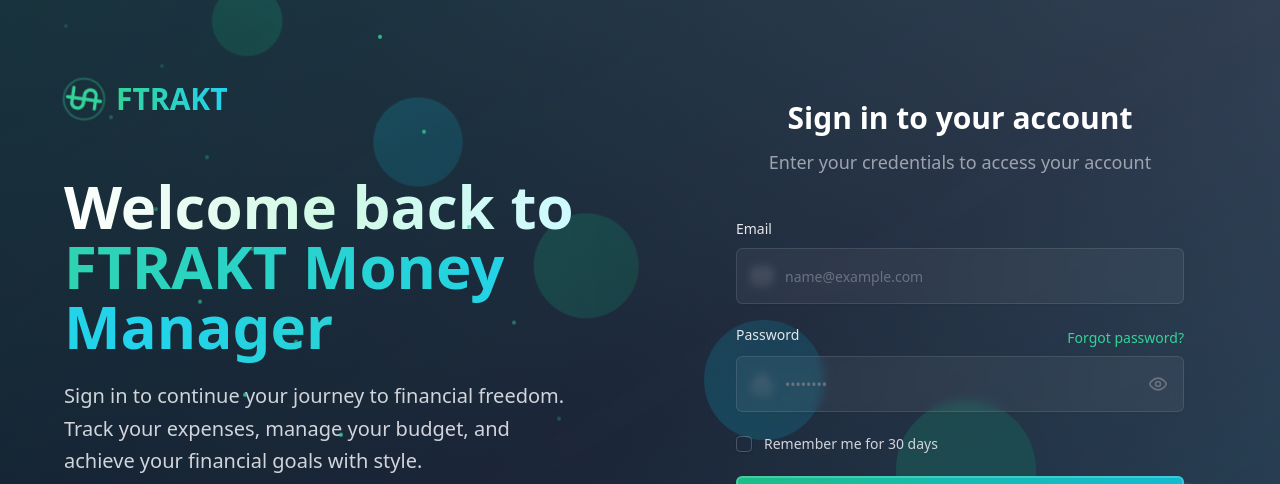
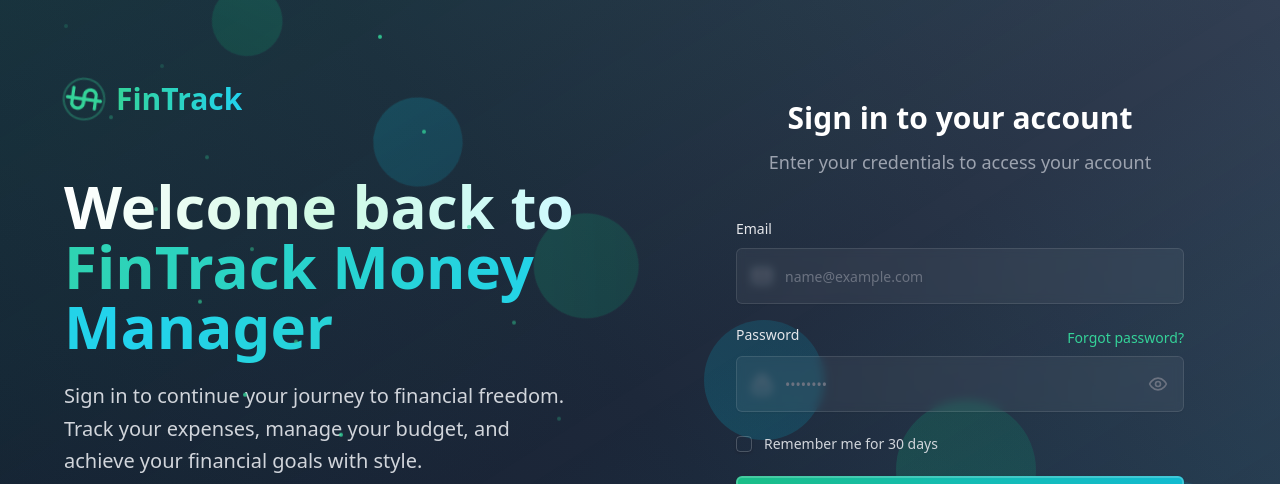
Before and after one commit to akmalhen/money-manager-ftrakt, a Next.js app: page /login in a window 1280 px wide. Shown: the top 484 px of the page. Built offline with nearby package versions, Linux system fonts and the light colour scheme; no server answers.

Commit message:
consistency of name apps

```diff
--- a/components/form/LoginForm.tsx
+++ b/components/form/LoginForm.tsx
@@ -358,7 +358,7 @@
               />
             </motion.div>
             <span className="text-3xl font-bold bg-gradient-to-r from-emerald-400 to-cyan-400 bg-clip-text text-transparent">
-              FTRAKT
+              FinTrack
             </span>
           </motion.div>
 
@@ -377,7 +377,7 @@
                 transition={TEXT_TRANSITION}
                 className="bg-gradient-to-r from-emerald-400 via-cyan-400 to-emerald-400 bg-clip-text text-transparent bg-[length:200%_100%]"
               >
-                FTRAKT Money Manager
+                FinTrack Money Manager
               </motion.span>
             </h1>
             <p className="text-gray-300 mb-12 text-xl leading-relaxed">
--- a/components/form/RegisterForm.tsx
+++ b/components/form/RegisterForm.tsx
@@ -373,7 +373,7 @@
               />
             </motion.div>
             <span className="text-3xl font-bold bg-gradient-to-r from-emerald-400 to-cyan-400 bg-clip-text text-transparent">
-              FTRAKT
+              FinTrack
             </span>
           </motion.div>
 
--- a/components/ui/resizable-navbar.tsx
+++ b/components/ui/resizable-navbar.tsx
@@ -245,7 +245,7 @@
         height={30}
       /> */}
       <DollarSign className="h-8 w-8 text-emerald-400" />
-      <span className="text-lg font-bold text-white">FTRAKT</span>
+      <span className="text-lg font-bold text-white">FinTrack</span>
     </a>
   );
 };
```
